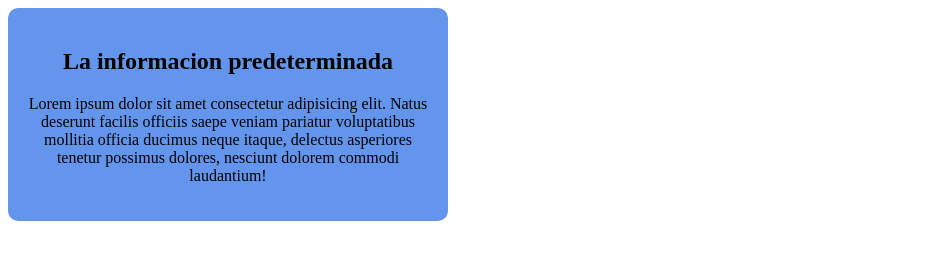
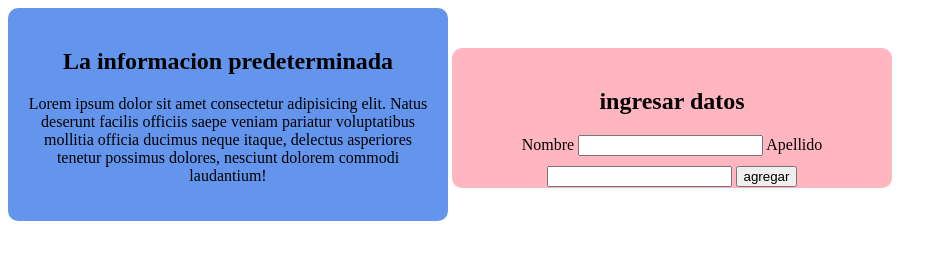
Before and after one commit to KatherineVelez/ActividadColaborativo, a plain HTML site: page index.html in a window 1280 px wide. Shown: the whole page, without its empty margins (0-947 px from the left). Drawn offline with Linux system fonts and the light colour scheme.

Commit message:
se modificaron los dos archivos index.html y style.css, en el primer

```diff
--- a/index.html
+++ b/index.html
@@ -14,5 +14,16 @@
         <p>Lorem ipsum dolor sit amet consectetur adipisicing elit. Natus deserunt facilis officiis saepe veniam pariatur voluptatibus mollitia officia ducimus neque itaque, delectus asperiores tenetur possimus dolores, nesciunt dolorem commodi laudantium!</p>
     </div>
 
+    <div class="proyectos">
+        <form action="" class="formulario">
+            <h2>ingresar datos</h2>
+            <label for="">Nombre</label>
+            <input type="text" id="nombre">
+            <label for="">Apellido</label>
+            <input type="text" id="apellido">
+            <button>agregar</button>
+        </form>
+    </div>
+
 </body>
 </html>
--- a/style.css
+++ b/style.css
@@ -5,4 +5,20 @@
    width: 400px;
    text-align: center;
    border-radius: 10px;
+   display: inline-block;
 }
+.proyectos
+{
+   background-color: lightpink;
+   padding: 20px;
+   width: 400px;
+   height: 100px;
+   text-align: center;
+   border-radius: 10px;
+   display: inline-block;
+
+}
+input
+{
+    margin-bottom: 10px;
+}
```
